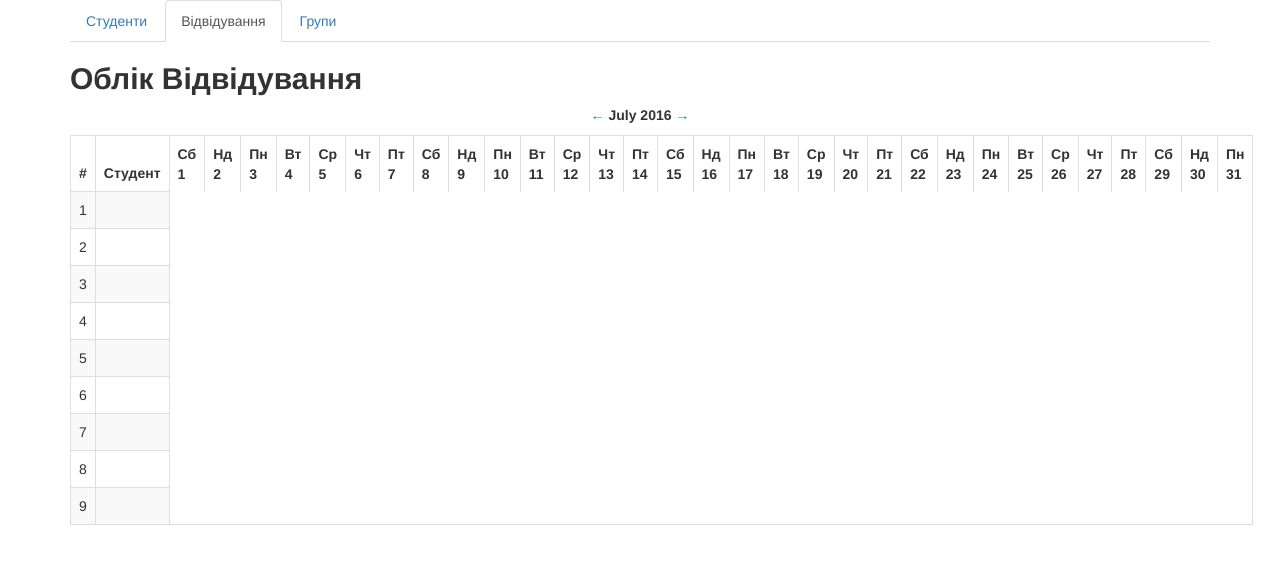
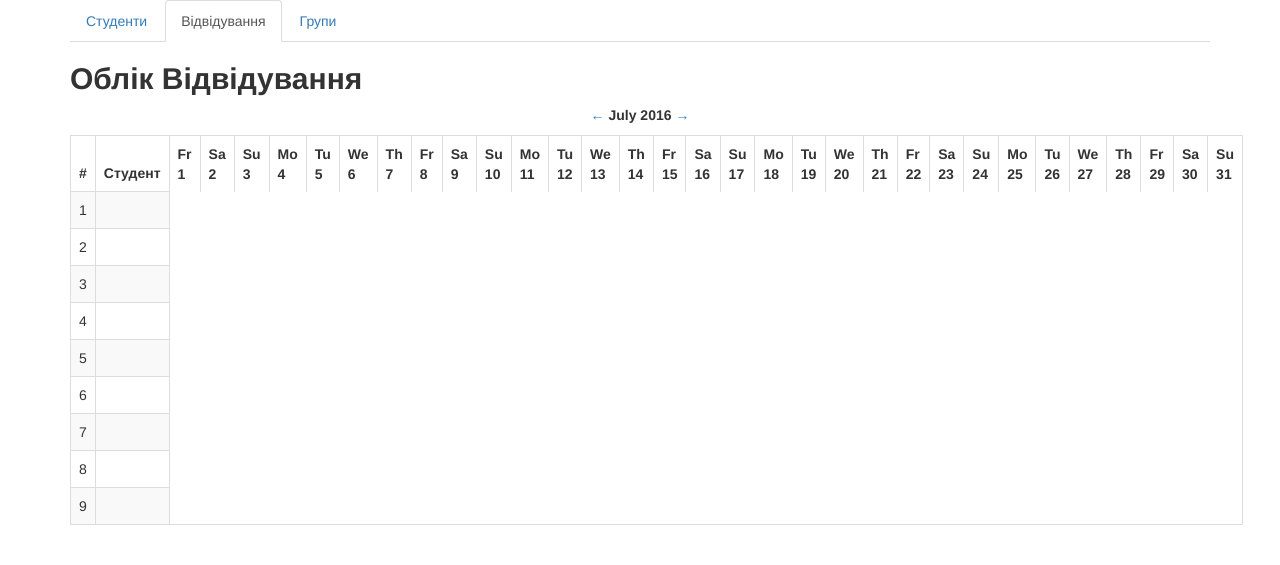
Before and after one commit to nataliia-pimankova/studentsdb, a Django app: page /journal/ in a window 1280 px wide. Shown: the part 70-635 px from the top of the page. Run offline with Django 3.2, Linux system fonts and the light colour scheme; parts of the project's set-up code (start-up, migrations or seed data) failed here and were passed over; some libraries are stand-ins or nearby versions.

Commit message:
journal edit thead

```diff
--- a/students/templates/students/journal.html
+++ b/students/templates/students/journal.html
@@ -22,37 +22,11 @@
     <tr>
       <th>#</th>
       <th>Студент</th>
-      <th>Сб 1</th>
-      <th>Нд 2</th>
-      <th>Пн 3</th>
-      <th>Вт 4</th>
-      <th>Ср 5</th>
-      <th>Чт 6</th>
-      <th>Пт 7</th>
-      <th>Сб 8</th>
-      <th>Нд 9</th>
-      <th>Пн 10</th>
-      <th>Вт 11</th>
-      <th>Ср 12</th>
-      <th>Чт 13</th>
-      <th>Пт 14</th>
-      <th>Сб 15</th>
-      <th>Нд 16</th>
-      <th>Пн 17</th>
-      <th>Вт 18</th>
-      <th>Ср 19</th>
-      <th>Чт 20</th>
-      <th>Пт 21</th>
-      <th>Сб 22</th>
-      <th>Нд 23</th>
-      <th>Пн 24</th>
-      <th>Вт 25</th>
-      <th>Ср 26</th>
-      <th>Чт 27</th>
-      <th>Пт 28</th>
-      <th>Сб 29</th>
-      <th>Нд 30</th>
-      <th>Пн 31</th>
+      {% for day in context.month_header %}
+      <th>
+        {{ day.verbose }}<br> {{ day.day }}
+      </th>
+      {% endfor %}
     </tr>
   </thead>
   <tbody>
--- a/students/views/journal.py
+++ b/students/views/journal.py
@@ -3,6 +3,7 @@ from django.shortcuts import render
 from django.http import HttpResponse
 from datetime import datetime, date
 from dateutil.relativedelta import relativedelta
+from calendar import monthrange, weekday, day_abbr
 
 # Views for Journal
 def journal(request):
@@ -18,6 +19,12 @@ def journal(request):
     context['year'] = month.year
     context['next_month'] = next_month.strftime('%Y-%m-%d')
     context['prev_month'] = prev_month.strftime('%Y-%m-%d')
+
+    myear, mmonth = month.year, month.month
+    number_of_days = monthrange(myear, mmonth)[1]
+    context['month_header'] = [{'day': d,
+                                'verbose': day_abbr[weekday(myear, mmonth, d)][:2]}
+                               for d in range(1, number_of_days + 1)]
 
     journal = (
         {
```
